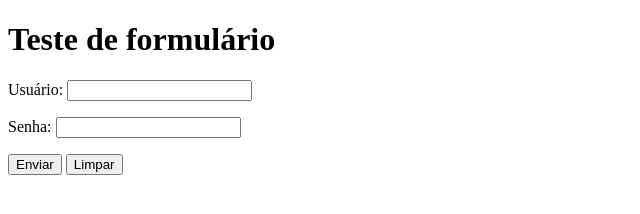
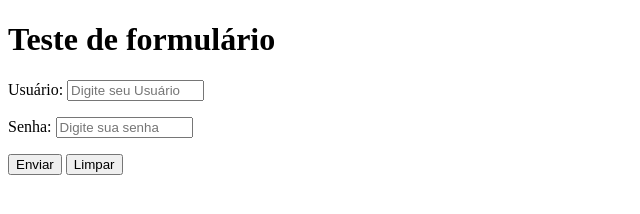
Before and after one commit to ImVictor-S2/html-css, a plain HTML site: page exercicios/ex025/form02.html in a window 1280 px wide. Shown: the whole page, without its empty margins (0-640 px from the left). Drawn offline with Linux system fonts and the light colour scheme.

Commit message:
exercício 2 de formulário

```diff
--- a/exercicios/ex025/form02.html
+++ b/exercicios/ex025/form02.html
@@ -7,14 +7,14 @@
 </head>
 <body>
     <h1>Teste de formulário</h1>
-    <form action="cadastro.php" method="get">
+    <form action="cadastro.php" method="post" autocomplete="on">
         <p>
             <label for="iusu">Usuário: </label>
-            <input type="text" name="usu" id="iusu" required maxlength="15">
+            <input type="text" name="usu" id="iusu" required maxlength="15" size="14" placeholder="Digite seu Usuário" autocomplete="username">
         </p>
         <p>
             <label for="isenha">Senha: </label>
-            <input type="password" name="senha" id="isenha" required minlength="8">
+            <input type="password" name="senha" id="isenha" required minlength="8" size="14" placeholder="Digite sua senha" autocomplete="current-password">
         </p>
 
         <input type="submit" value="Enviar">
```
